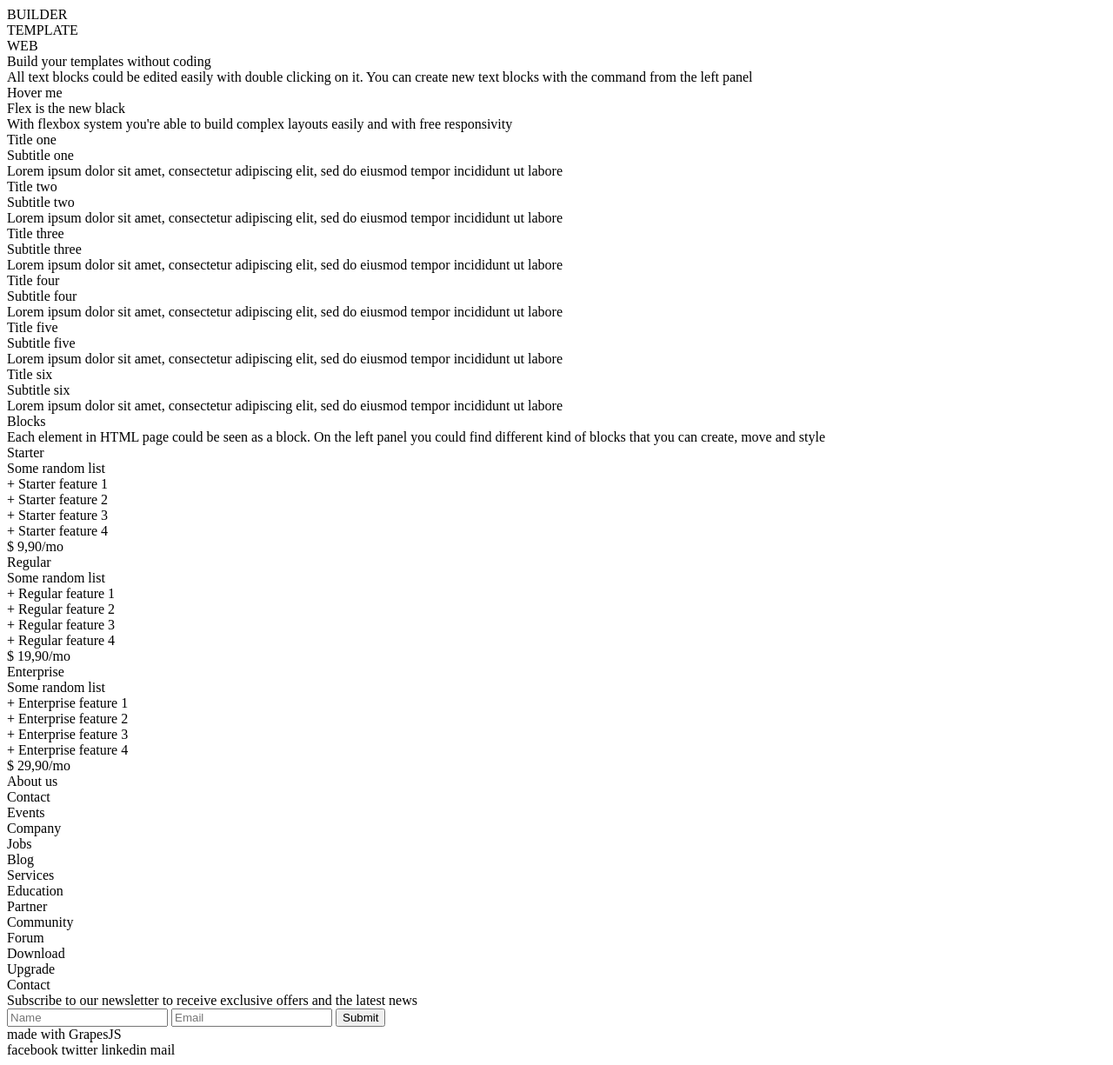
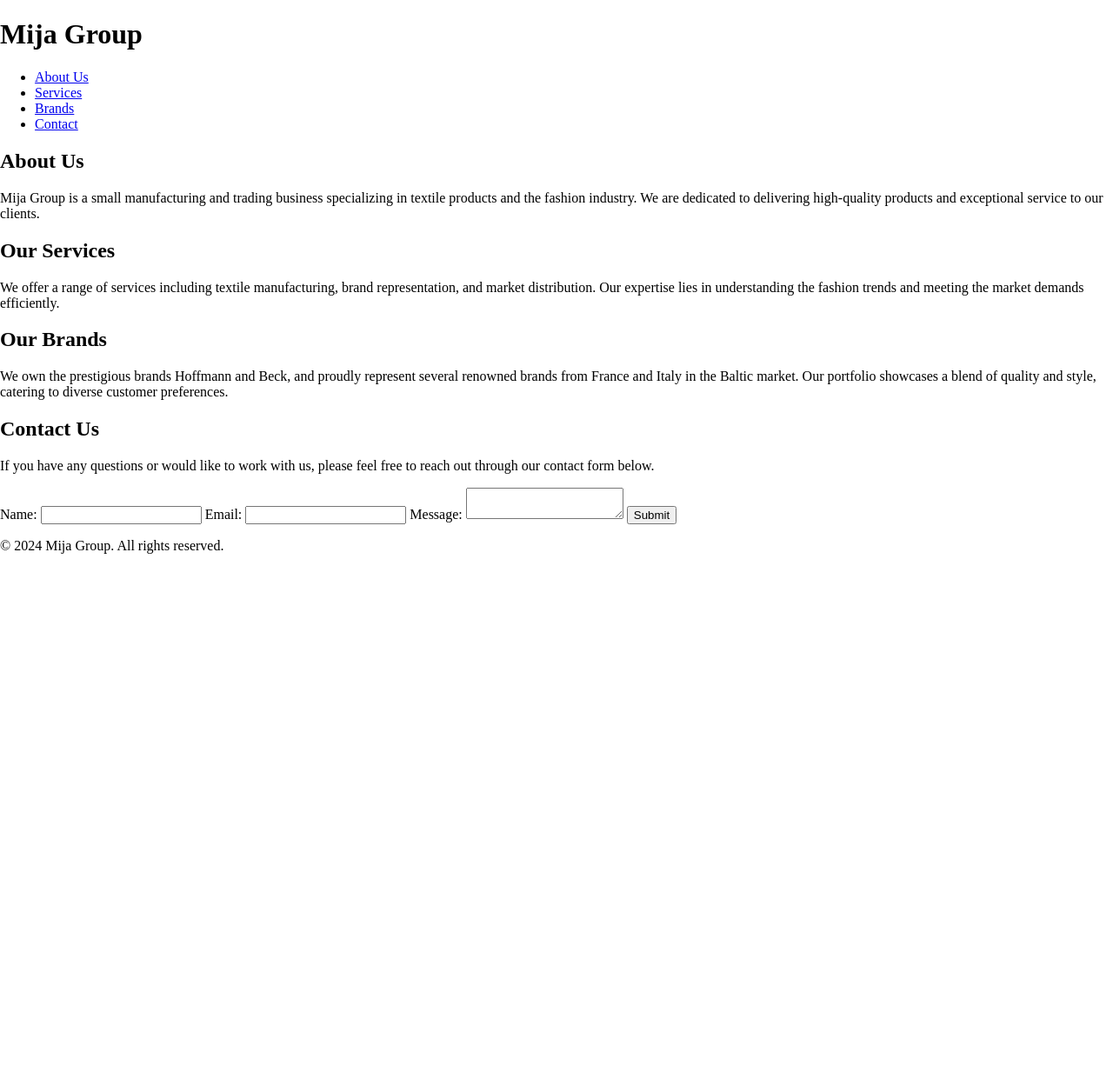
Before and after one commit to Jarkaltu/jarkaltu.github.io, a plain HTML site: page index.html in a window 1280 px wide. Shown: the whole page at 87% size. After the commit the page ends 800 px from the top, so only its background shows below. Drawn offline with Linux system fonts and the light colour scheme.

Commit message:
Update index.html

```diff
--- a/index.html
+++ b/index.html
@@ -1,236 +1,71 @@
+<!DOCTYPE html>
+<html lang="en">
+<head>
+    <meta charset="UTF-8">
+    <meta name="viewport" content="width=device-width, initial-scale=1.0">
+    <title>Mija Group</title>
+    <link rel="stylesheet" href="styles.css">
+</head>
 <body>
-  <header class="header-banner" id="ij3k">
-    <div class="container-width" id="ikhg">
-      <div class="logo-container" id="io1u">
-      </div>
-      <nav class="menu" id="iqpa">
-        <div class="menu-item">BUILDER
-        </div>
-        <div class="menu-item">TEMPLATE
-        </div>
-        <div class="menu-item" id="ifnsi">WEB
-        </div>
+    <!-- Header section -->
+    <header>
+        <div class="container">
+            <h1>Mija Group</h1>
+            <nav>
+                <ul>
+                    <li><a href="#about">About Us</a></li>
+                    <li><a href="#services">Services</a></li>
+                    <li><a href="#brands">Brands</a></li>
+                    <li><a href="#contact">Contact</a></li>
+                </ul>
             </nav>
-      <div class="clearfix">
-      </div>
-      <div class="lead-title">Build your templates without coding
-      </div>
-      <div class="sub-lead-title">All text blocks could be edited easily with double clicking on it. You can create new text blocks with the command from the left panel
-      </div>
-      <div class="lead-btn">Hover me
-      </div>
         </div>
     </header>
-  <section class="flex-sect" id="ig70o">
-    <div class="container-width" id="i45gg">
-      <div class="flex-title" id="imvs3">Flex is the new black
-      </div>
-      <div class="flex-desc">With flexbox system you're able to build complex layouts easily and with free responsivity
-      </div>
-      <div class="cards">
-        <div class="card">
-          <div class="card-header">
-          </div>
-          <div class="card-body">
-            <div class="card-title">Title one
-            </div>
-            <div class="card-sub-title">Subtitle one
-            </div>
-            <div class="card-desc">Lorem ipsum dolor sit amet, consectetur adipiscing elit, sed do eiusmod tempor incididunt ut labore
-            </div>
-          </div>
-        </div>
-        <div class="card">
-          <div class="card-header ch2">
-          </div>
-          <div class="card-body">
-            <div class="card-title">Title two
-            </div>
-            <div class="card-sub-title">Subtitle two
-            </div>
-            <div class="card-desc">Lorem ipsum dolor sit amet, consectetur adipiscing elit, sed do eiusmod tempor incididunt ut labore
-            </div>
-          </div>
-        </div>
-        <div class="card">
-          <div class="card-header ch3">
-          </div>
-          <div class="card-body">
-            <div class="card-title">Title three
-            </div>
-            <div class="card-sub-title">Subtitle three
-            </div>
-            <div class="card-desc">Lorem ipsum dolor sit amet, consectetur adipiscing elit, sed do eiusmod tempor incididunt ut labore
-            </div>
-          </div>
-        </div>
-        <div class="card">
-          <div class="card-header ch4">
-          </div>
-          <div class="card-body">
-            <div class="card-title">Title four
-            </div>
-            <div class="card-sub-title">Subtitle four
-            </div>
-            <div class="card-desc">Lorem ipsum dolor sit amet, consectetur adipiscing elit, sed do eiusmod tempor incididunt ut labore
-            </div>
-          </div>
-        </div>
-        <div class="card">
-          <div class="card-header ch5">
-          </div>
-          <div class="card-body">
-            <div class="card-title">Title five
-            </div>
-            <div class="card-sub-title">Subtitle five
-            </div>
-            <div class="card-desc">Lorem ipsum dolor sit amet, consectetur adipiscing elit, sed do eiusmod tempor incididunt ut labore
-            </div>
-          </div>
-        </div>
-        <div class="card">
-          <div class="card-header ch6">
-          </div>
-          <div class="card-body">
-            <div class="card-title">Title six
-            </div>
-            <div class="card-sub-title">Subtitle six
-            </div>
-            <div class="card-desc">Lorem ipsum dolor sit amet, consectetur adipiscing elit, sed do eiusmod tempor incididunt ut labore
-            </div>
-          </div>
-        </div>
-      </div>
-    </div>
+
+    <!-- Main section -->
+    <main>
+        <!-- About Us section -->
+        <section id="about" class="container">
+            <h2>About Us</h2>
+            <p>Mija Group is a small manufacturing and trading business specializing in textile products and the fashion industry. We are dedicated to delivering high-quality products and exceptional service to our clients.</p>
         </section>
-  <section class="am-sect">
-    <div class="container-width">
-    </div>
+
+        <!-- Services section -->
+        <section id="services" class="container">
+            <h2>Our Services</h2>
+            <p>We offer a range of services including textile manufacturing, brand representation, and market distribution. Our expertise lies in understanding the fashion trends and meeting the market demands efficiently.</p>
         </section>
-  <section class="blk-sect" id="i4r57">
-    <div class="container-width">
-      <div class="blk-title">Blocks
-      </div>
-      <div class="blk-desc">Each element in HTML page could be seen as a block. On the left panel you could find different kind of blocks that you can create, move and style
-      </div>
-      <div class="price-cards">
-        <div class="price-card-cont">
-          <div class="price-card">
-            <div class="pc-title">Starter
-            </div>
-            <div class="pc-desc">Some random list
-            </div>
-            <div class="pc-feature odd-feat">+ Starter feature 1
-            </div>
-            <div class="pc-feature">+ Starter feature 2
-            </div>
-            <div class="pc-feature odd-feat">+ Starter feature 3
-            </div>
-            <div class="pc-feature">+ Starter feature 4
-            </div>
-            <div class="pc-amount odd-feat">$ 9,90/mo
-            </div>
-          </div>
-        </div>
-        <div class="price-card-cont">
-          <div class="price-card pc-regular">
-            <div class="pc-title">Regular
-            </div>
-            <div class="pc-desc">Some random list
-            </div>
-            <div class="pc-feature odd-feat">+ Regular feature 1
-            </div>
-            <div class="pc-feature">+ Regular feature 2
-            </div>
-            <div class="pc-feature odd-feat">+ Regular feature 3
-            </div>
-            <div class="pc-feature">+ Regular feature 4
-            </div>
-            <div class="pc-amount odd-feat">$ 19,90/mo
-            </div>
-          </div>
-        </div>
-        <div class="price-card-cont">
-          <div class="price-card pc-enterprise">
-            <div class="pc-title">Enterprise
-            </div>
-            <div class="pc-desc">Some random list
-            </div>
-            <div class="pc-feature odd-feat">+ Enterprise feature 1
-            </div>
-            <div class="pc-feature">+ Enterprise feature 2
-            </div>
-            <div class="pc-feature odd-feat">+ Enterprise feature 3
-            </div>
-            <div class="pc-feature">+ Enterprise feature 4
-            </div>
-            <div class="pc-amount odd-feat">$ 29,90/mo
-            </div>
-          </div>
-        </div>
-      </div>
-    </div>
+
+        <!-- Brands section -->
+        <section id="brands" class="container">
+            <h2>Our Brands</h2>
+            <p>We own the prestigious brands Hoffmann and Beck, and proudly represent several renowned brands from France and Italy in the Baltic market. Our portfolio showcases a blend of quality and style, catering to diverse customer preferences.</p>
         </section>
-  <footer class="footer-under">
-    <div class="container-width">
-      <div class="footer-container" id="iyq79h">
-        <div class="foot-lists">
-          <div class="foot-list">
-            <div class="foot-list-title">About us
-            </div>
-            <div class="foot-list-item">Contact
-            </div>
-            <div class="foot-list-item">Events
-            </div>
-            <div class="foot-list-item">Company
-            </div>
-            <div class="foot-list-item">Jobs
-            </div>
-            <div class="foot-list-item">Blog
-            </div>
-          </div>
-          <div class="foot-list">
-            <div class="foot-list-title">Services
-            </div>
-            <div class="foot-list-item">Education
-            </div>
-            <div class="foot-list-item">Partner
-            </div>
-            <div class="foot-list-item">Community
-            </div>
-            <div class="foot-list-item">Forum
-            </div>
-            <div class="foot-list-item">Download
-            </div>
-            <div class="foot-list-item">Upgrade
-            </div>
-          </div>
-          <div class="clearfix">
-          </div>
-        </div>
-        <div class="form-sub">
-          <div class="foot-form-cont">
-            <div class="foot-form-title" id="izaxa8">Contact
-            </div>
-            <div class="foot-form-desc">Subscribe to our newsletter to receive exclusive offers and the latest news
-            </div>
-            <input type="text" name="name" placeholder="Name" class="sub-input"/>
-            <input type="text" name="email" placeholder="Email" class="sub-input"/>
-            <button type="button" class="sub-btn">Submit</button>
-          </div>
-        </div>
-      </div>
-    </div>
-    <div class="copyright">
-      <div class="container-width">
-        <div class="made-with">
-          made with GrapesJS
-        </div>
-        <div class="foot-social-btns">facebook twitter linkedin mail
-        </div>
-        <div class="clearfix">
-        </div>
-      </div>
+    </main>
+
+    <!-- Contact section -->
+    <section id="contact" class="container">
+        <h2>Contact Us</h2>
+        <p>If you have any questions or would like to work with us, please feel free to reach out through our contact form below.</p>
+        <form action="#" method="post">
+            <label for="name">Name:</label>
+            <input type="text" id="name" name="name" required>
+
+            <label for="email">Email:</label>
+            <input type="email" id="email" name="email" required>
+
+            <label for="message">Message:</label>
+            <textarea id="message" name="message" required></textarea>
+
+            <button type="submit">Submit</button>
+        </form>
+    </section>
+
+    <!-- Footer section -->
+    <footer>
+        <div class="container">
+            <p>&copy; 2024 Mija Group. All rights reserved.</p>
         </div>
     </footer>
 </body>
+</html>
```
Lines whose indentation alone changed are shown as unchanged.
